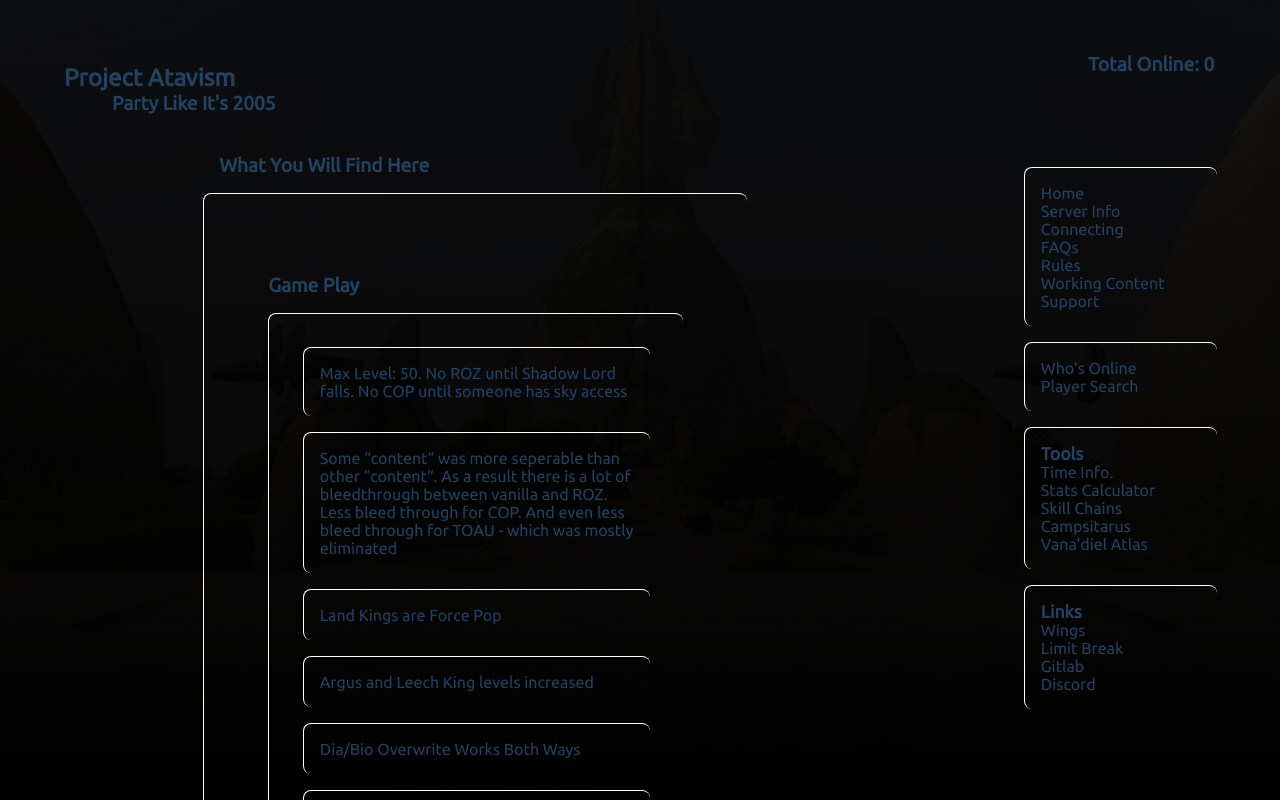
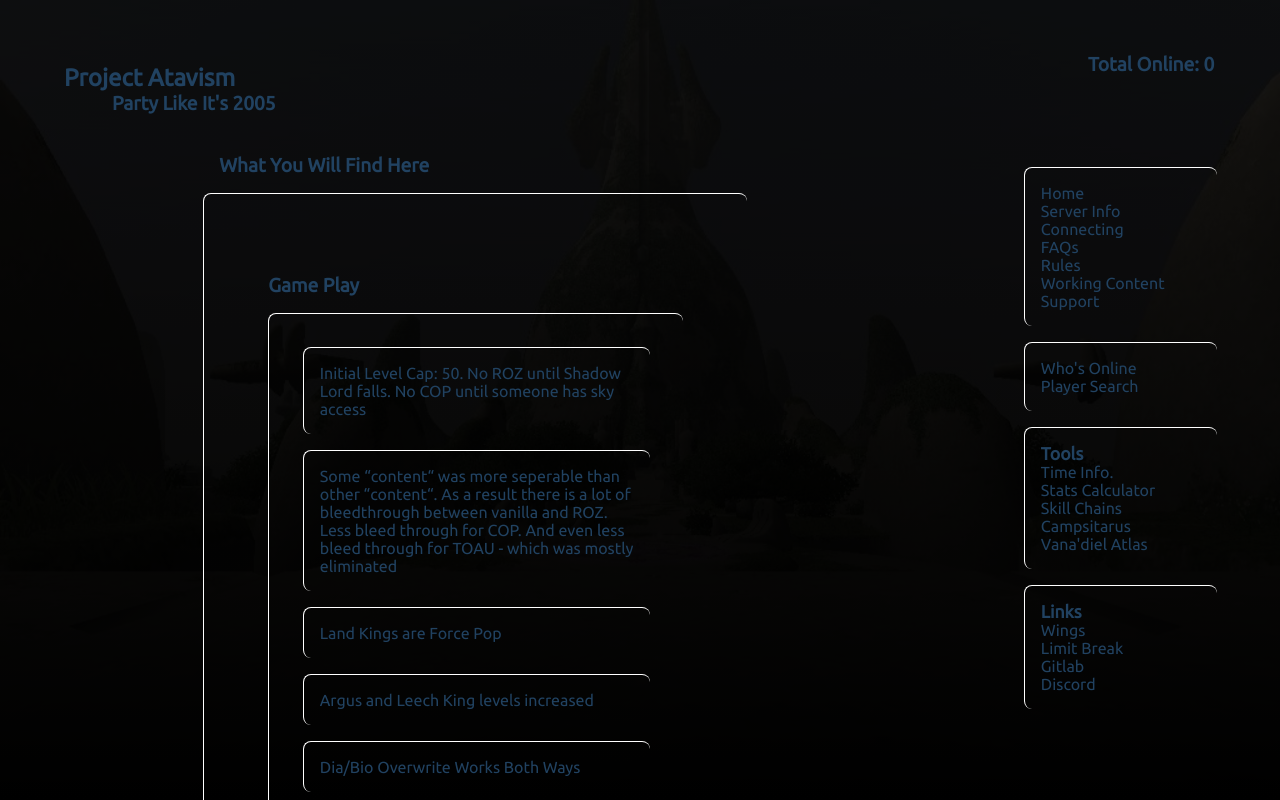
Before and after one commit to Grahf0085/atavism-react, a React app: page /info in a window 1280 px wide. Shown: the top 800 px of the page. Built offline with nearby package versions, Linux system fonts and the light colour scheme; no server answers.

Commit message:
add two packages needed for linux install

```diff
--- a/src/components/Connecting.jsx
+++ b/src/components/Connecting.jsx
@@ -16,6 +16,7 @@ const Connecting = () => {
         <h2>Linux (tested on Arch with wine 5.0)</h2>
         <ol className={connectingStyles.connectingSection}>
           <li className={connectingStyles.connectingLi}>Install wine and lutris</li>
+          <li className={connectingStyles.connectingLi}>For SSL connections will need to install lib32-gnutls and winbind (sometimes included in Samba package)</li>
           <li className={connectingStyles.connectingLi}>Download Installer <a href="https://drive.google.com/file/d/15rCPJBvpEzmP8mLbQMV7ptXmghxfJF0B/view?usp=sharing">-&gt;Here&lt;-</a></li>
           <li className={connectingStyles.connectingLi}>Extract contents of archive</li>
           <li className={connectingStyles.connectingLi}>Run &apos;AtavismXI Installer.exe&apos; with wine</li>
--- a/src/components/ServerInfo.jsx
+++ b/src/components/ServerInfo.jsx
@@ -11,7 +11,7 @@ const Info = () => {
           <h2>Game Play</h2>
           <li className={infoStyles.items}>
             <ol className={infoStyles.changedPart}>
-              <li className={infoStyles.items}>Max Level: 50. No ROZ until Shadow Lord falls. No COP until someone has sky access</li>
+              <li className={infoStyles.items}>Initial Level Cap: 50. No ROZ until Shadow Lord falls. No COP until someone has sky access</li>
               <li className={infoStyles.items}>Some &ldquo;content&ldquo; was more seperable than other &ldquo;content&ldquo;. As a result there is a lot of bleedthrough between vanilla and ROZ. Less bleed through for COP. And even less bleed through for TOAU - which was mostly eliminated</li>
               <li className={infoStyles.items}>Land Kings are Force Pop</li>
               <li className={infoStyles.items}>Argus and Leech King levels increased</li>
```
